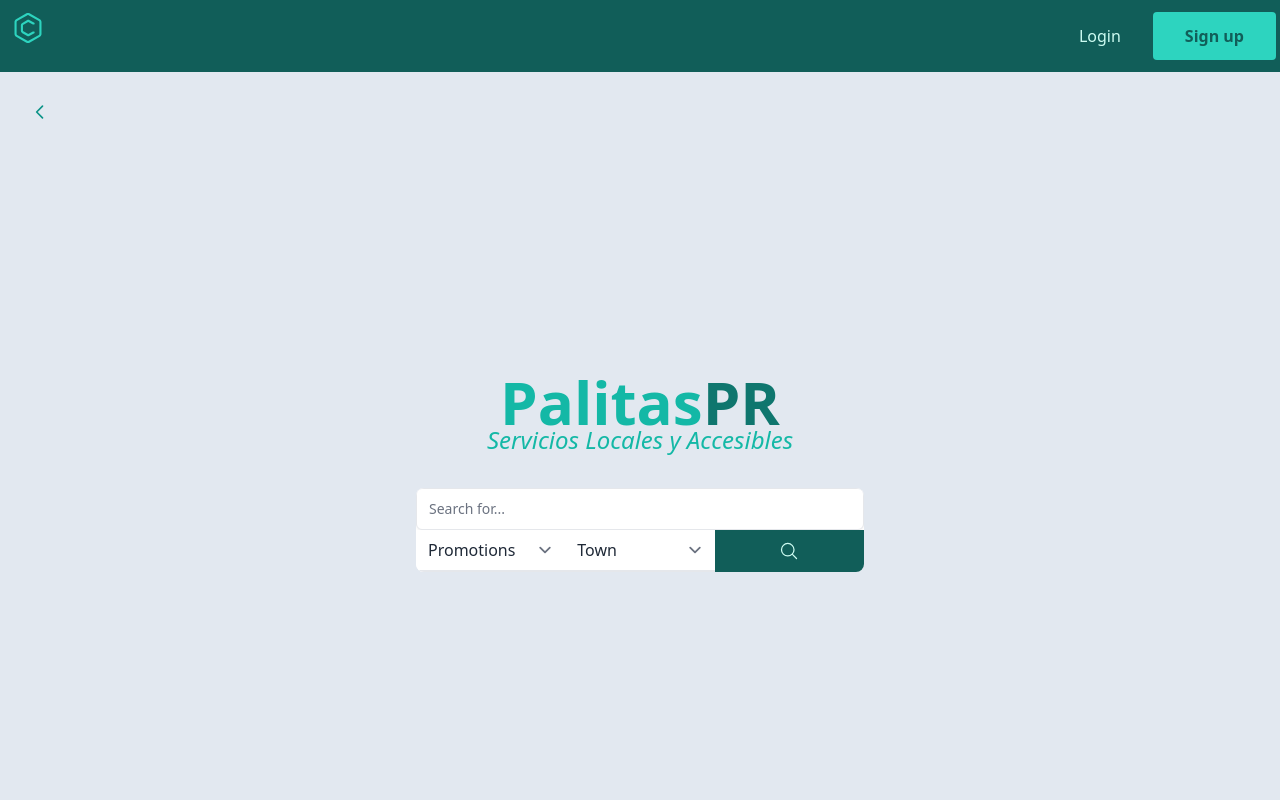
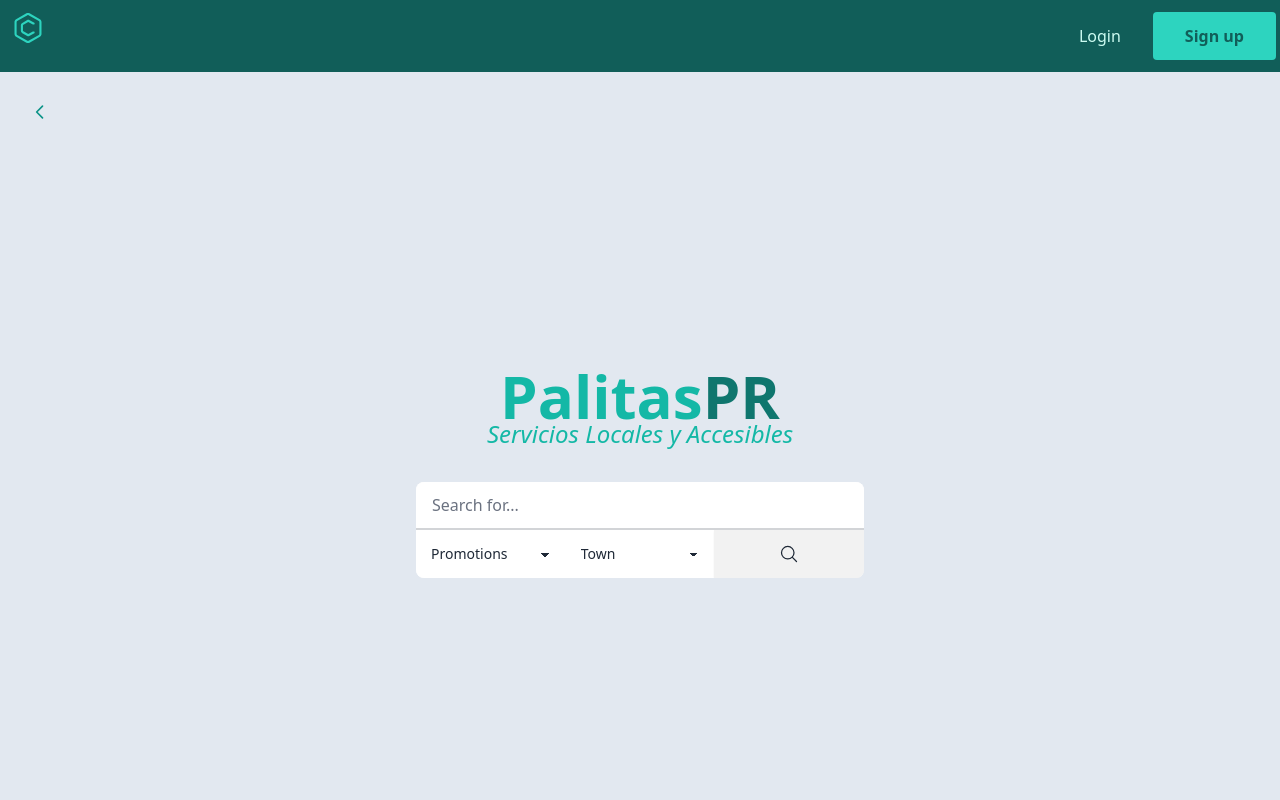
Before and after one commit to Lusanco/PalitasPR, a Svelte app in the folder frontend/: page / in a window 1280 px wide. Shown: the top 800 px of the page. Built offline with nearby package versions, Linux system fonts and the light colour scheme.

Commit message:
updated index search

```diff
--- a/frontend/src/routes/Index.svelte
+++ b/frontend/src/routes/Index.svelte
@@ -17,8 +17,9 @@
     method: "GET",
     url: `/api/explore?search=${search.trim()}&model=${model}&town=${town}`,
     headers: "application/json",
-    twcss:
-      "w-full h-full font-bold text-teal-100 bg-teal-800 hover:bg-teal-700 hover:text-teal-300",
+    twcss: "btn btn-base border-none rounded-none focus:outline-none",
+    // Previous styles: Don't delete in case for reference
+    // "w-full h-full font-bold text-teal-100 bg-teal-800 hover:bg-teal-700 hover:text-teal-300",
     misc: { "App Location": "Index Search Component" },
   };
   // Button Prop Variables And Dependencies
@@ -58,7 +59,9 @@
   <Slogan />
   <!-- SearchBar Start -->
   <div class="items-center justify-center w-full max-w-md mx-2 md:mx-auto">
-    <div class="grid grid-cols-2 grid-rows-2 bg-white rounded-lg overflow-clip">
+    <div
+      class="grid grid-cols-2 grid-rows-2 rounded-lg bg-base-100 overflow-clip join"
+    >
       <div id="search-bar" class="col-span-2 row-span-1">
         <label for="Search" class="sr-only"> Search </label>
         <input
@@ -67,7 +70,7 @@
           bind:value={search}
           on:keydown={handleKeydown}
           placeholder="Search for..."
-          class="w-full col-span-2 rounded-md border-gray-200 py-2.5 pe-10 shadow-sm sm:text-sm"
+          class="w-full col-span-2 border-t-0 border-b-2 rounded-none border-x-0 input input-bordered focus:outline-none"
         />
         <!-- on:keydown={handleKeydown} -->
       </div>
@@ -75,7 +78,7 @@
         <!-- Model Filter Start -->
         <select
           bind:value={model}
-          class="block w-full overflow-y-auto border-0 border-b-2 border-gray-200 focus:border-teal-500 focus:ring-0 disabled:cursor-not-allowed"
+          class="w-full border-none select select-bordered focus:outline-none"
         >
           <option value="promotions">Promotions</option>
           <option value="requests">Requests</option>
@@ -84,7 +87,7 @@
         <!-- Town Filter Start -->
         <select
           bind:value={town}
-          class="block w-full overflow-y-auto border-0 border-b-2 border-gray-200 focus:border-teal-500 focus:ring-0 disabled:cursor-not-allowed"
+          class="w-full border-none select select-bordered focus:outline-none"
         >
           <option value="all" disabled>Town</option>
           {#each Object.entries(townsID) as [town, id]}
```
